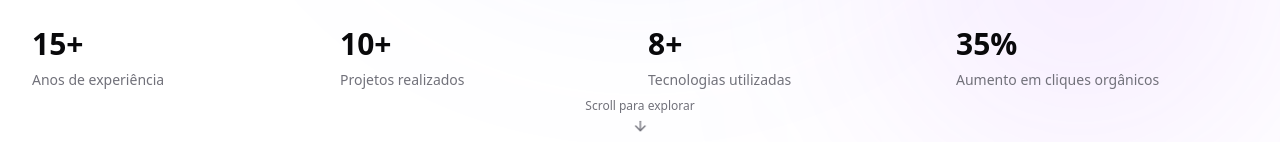
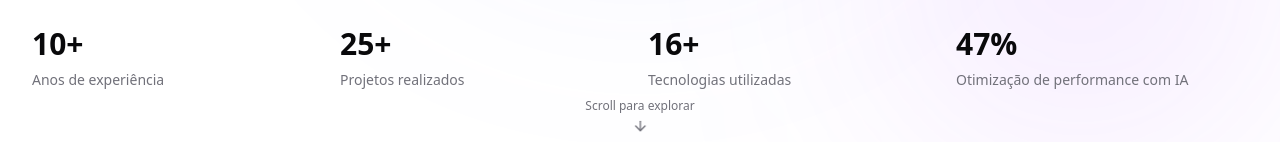
Before and after one commit to hiraku1403/portfolio-fullstack, a Next.js app: page / in a window 1280 px wide. Shown: the part 810-952 px from the top of the page. Built offline with nearby package versions, Linux system fonts and the light colour scheme.

Commit message:
updated Stats

```diff
--- a/data/stats.ts
+++ b/data/stats.ts
@@ -1,21 +1,21 @@
 export const stats = [
   {
-    value: "15+",
+    value: "10+",
     label: "Anos de experiência",
   },
 
   {
-    value: "10+",
+    value: "25+",
     label: "Projetos realizados",
   },
 
   {
-    value: "8+",
+    value: "16+",
     label: "Tecnologias utilizadas",
   },
 
   {
-    value: "35%",
-    label: "Aumento em cliques orgânicos",
+    value: "47%",
+    label: "Otimização de performance com IA",
   },
 ];
```
